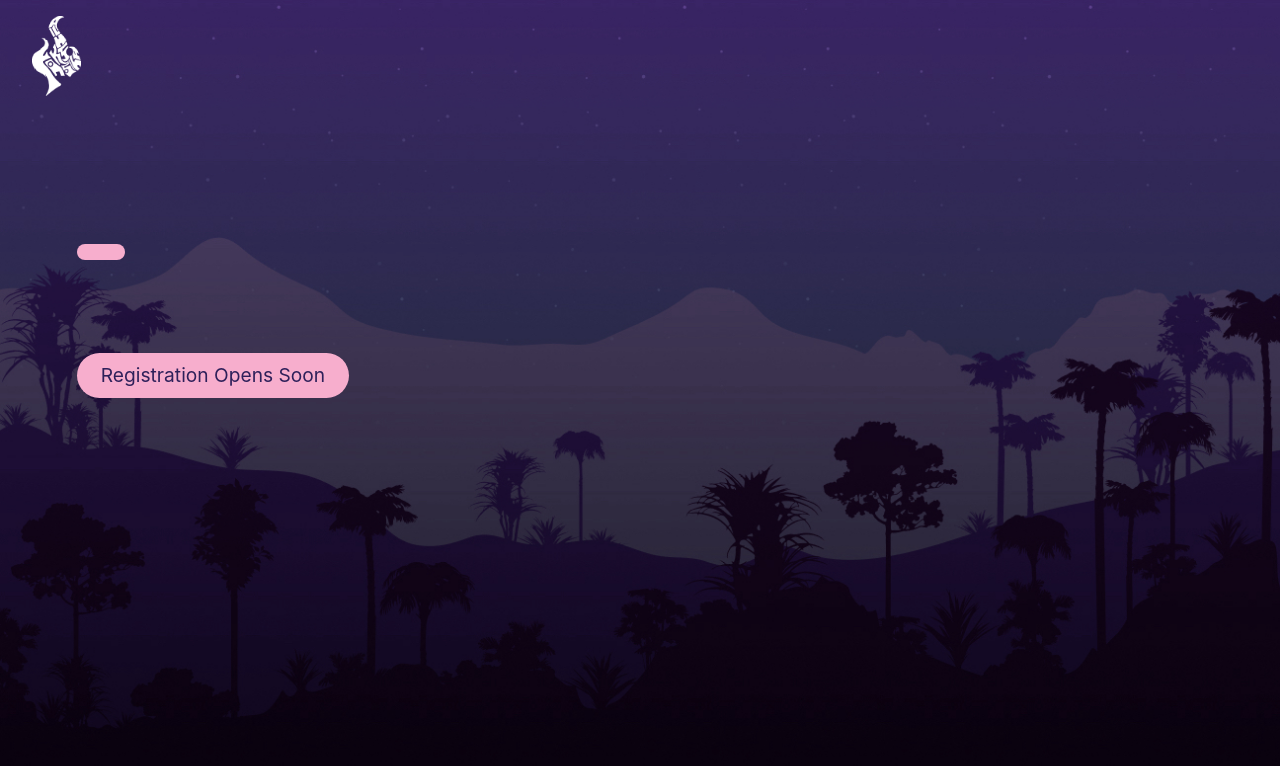
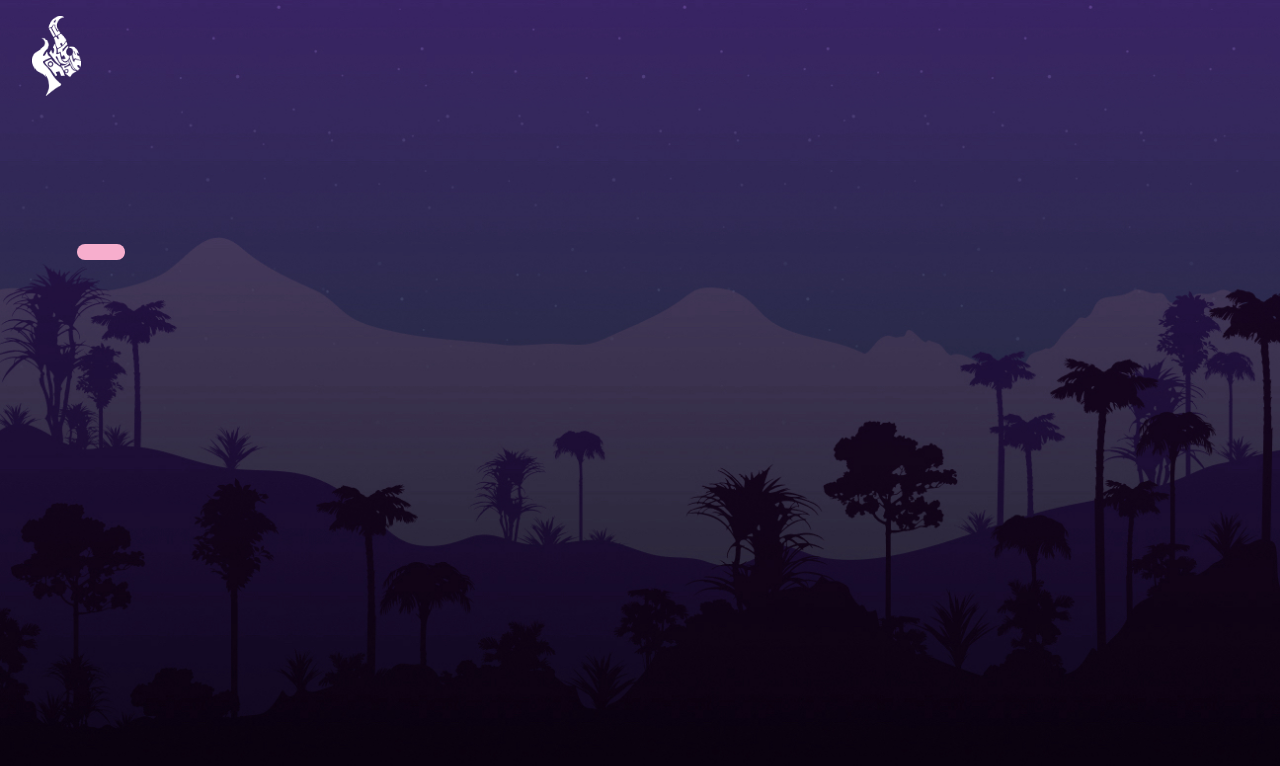
Before and after one commit to Legal-Pirates-Official/Takshashila-2k22, a React (Create React App) app: page /technicalEvents/1/1 in a window 1280 px wide. Shown: the top 766 px of the page. Built offline with nearby package versions, Linux system fonts and the light colour scheme.

Commit message:
Conditionally render register button

```diff
--- a/src/assets/Events/CulturalEventsData.js
+++ b/src/assets/Events/CulturalEventsData.js
@@ -412,11 +412,6 @@ export const culturalEventsData = [
         name: "Funzone",
         description:
           "Suit up and put your game faces on as you're about to dive into our world of mini games-the fun zone.",
-        contact: [
-          { name: "Person", number: "0000" },
-          { name: "Person", number: "0000" }
-        ],
-        link: "https://www.google.com",
         image: "funzone"
       },
       {
--- a/src/screens/EventData/CulturalEventData.jsx
+++ b/src/screens/EventData/CulturalEventData.jsx
@@ -40,9 +40,9 @@ function CulturalEventData() {
               </p>
             ))}
           </div>
-          <div>
+          {event?.link&&<div>
             <EventsAtag href={event?.link} className="disabled">Registration Opens Soon</EventsAtag>
-          </div>
+          </div>}
         </EventsDiv>
         <ContentDiv >
           <ContentView type={"cultural"} rules={event?.rules} registration={event?.registration} />
--- a/src/screens/EventData/TechnicalEventData.jsx
+++ b/src/screens/EventData/TechnicalEventData.jsx
@@ -38,9 +38,9 @@ function TechnicalEventData() {
               </p>
             ))}
           </div>
-          <div>
+          {event?.link&&<div>
             <EventsAtag href={event?.link} className="disabled">Registration Opens Soon</EventsAtag>
-          </div>
+          </div>}
         </EventsDiv>
         <ContentDiv >
           <ContentView type={"technical"} rules={event?.rules} registration={event?.registration} />
```
